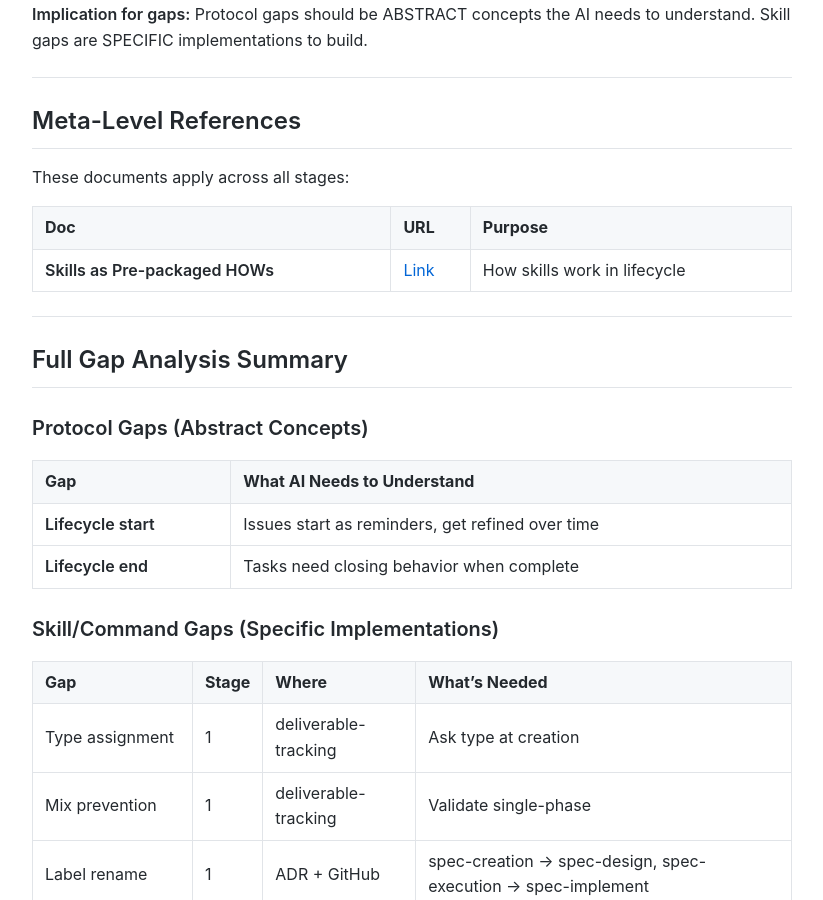
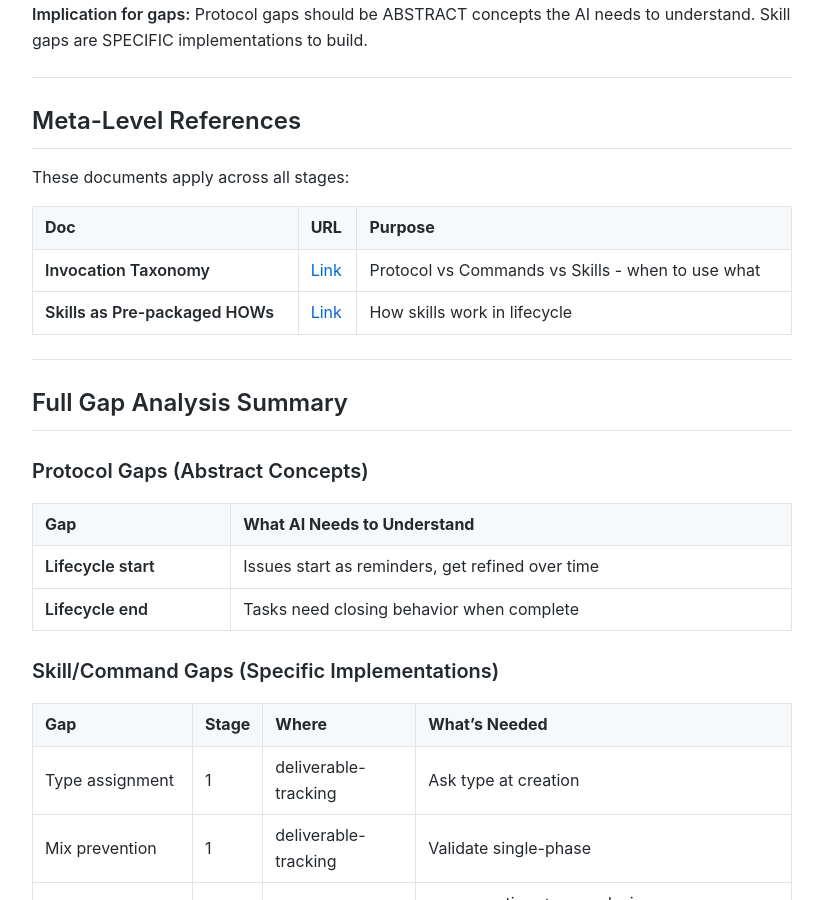
Before and after one commit to MariusWilsch/public-wilsch-ai-pages, a Jekyll site: the page built from global/issue-lifecycle-router.md, in a window 1280 px wide and 900 px high, scrolled down 9233 px. Shown: the whole window, without its empty margins (228-1051 px from the left). Built offline with Jekyll 4.4.1, drawn with Linux system fonts in a browser that asks for light colours; our own code applies the rules of GitHub Pages for plain Markdown files.

Commit message:
Sync from hippocampus 2026-01-23

```diff
--- a/global/issue-lifecycle-router.md
+++ b/global/issue-lifecycle-router.md
@@ -366,6 +366,7 @@ These documents apply across all stages:
 
 | Doc | URL | Purpose |
 |-----|-----|---------|
+| **Invocation Taxonomy** | [Link](https://mariuswilsch.github.io/public-wilsch-ai-pages/global/claude-code-extension-invocation-taxonomy) | Protocol vs Commands vs Skills - when to use what |
 | **Skills as Pre-packaged HOWs** | [Link](https://mariuswilsch.github.io/public-wilsch-ai-pages/global/skill-lifecycle-execution-timing) | How skills work in lifecycle |
 
 ---
```
